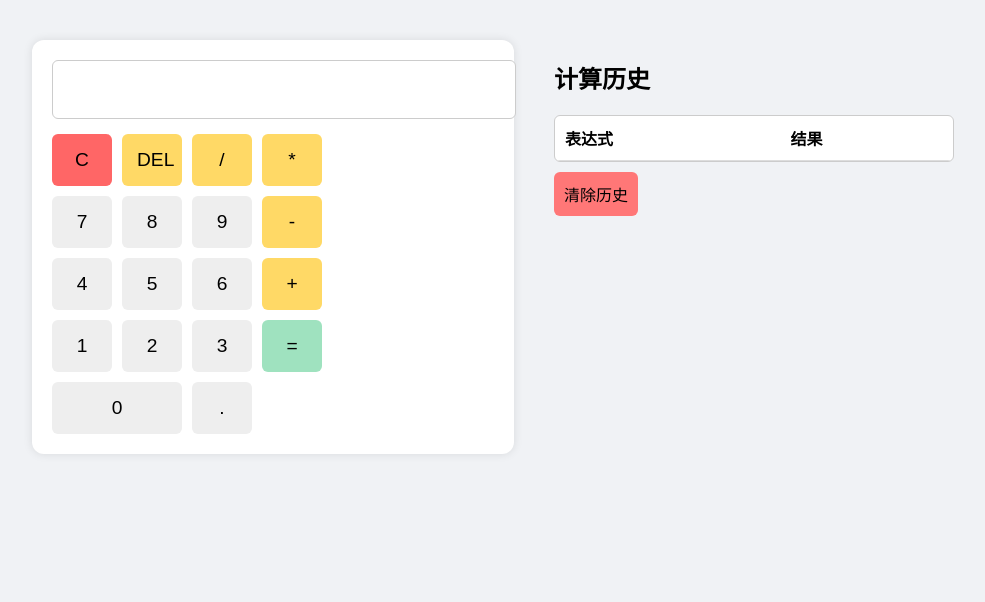
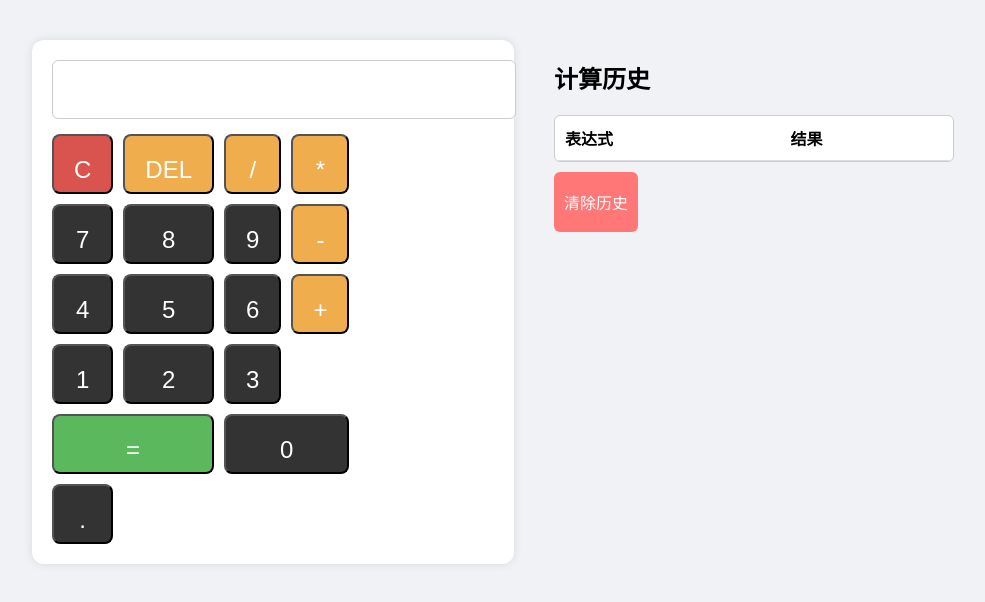
Before and after one commit to Yong62-tech/cul, a plain HTML site: page index.html in a window 1280 px wide. Shown: the whole page, without its empty margins (147-1132 px from the left). Drawn offline with Linux system fonts and the light colour scheme.

Commit message:
Update style.css

```diff
--- a/style.css
+++ b/style.css
@@ -33,35 +33,38 @@ body {
 
 .buttons {
     display: grid;
-    grid-template-columns: repeat(4, 60px);
-    grid-gap: 10px;
+    grid-template-columns: repeat(4, 1fr); /* 更均匀的按钮排列 */
+    gap: 10px;
+    max-width: 280px; /* 限制按钮区域的最大宽度 */
 }
 
 button {
-    padding: 15px;
-    font-size: 1.2em;
-    border: none;
-    border-radius: 6px;
-    cursor: pointer;
-    background-color: #eee;
+    padding: 20px;
+    font-size: 1.5em; /* 更大字体 */
+    border-radius: 8px;
+    background-color: #333;
+    color: white;
+    transition: background-color 0.2s ease;
+    height: 60px; /* 设置固定高度 */
 }
 
 button.operator {
-    background-color: #ffd966;
+    background-color: #f0ad4e; /* 操作符颜色 */
 }
 
 button.equals {
-    background-color: #9FE2BF;
-    grid-column: span 1;
+    background-color: #5cb85c;
+    grid-column: span 2; /* 合并等号按钮 */
 }
 
 button.clear {
-    background-color: #ff6666;
+    background-color: #d9534f; /* 清除按钮颜色 */
 }
 
 button.zero {
-    grid-column: span 2;
+    grid-column: span 2; /* 将零按钮跨两列 */
 }
+
 
 .history-section {
     width: 400px;
```
